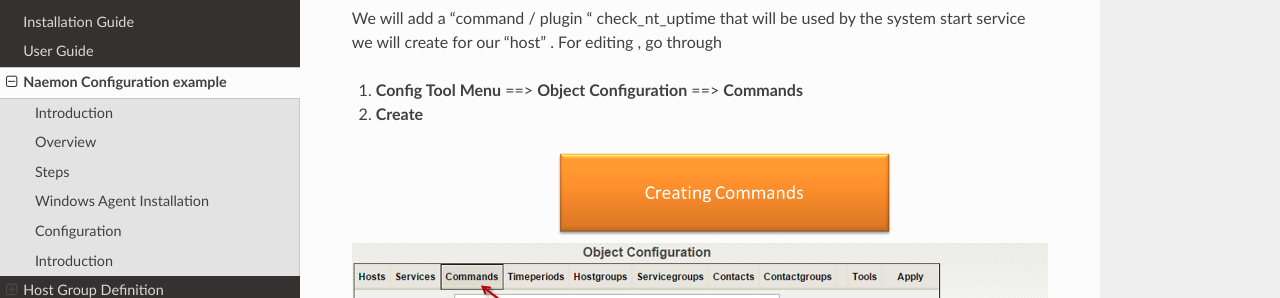
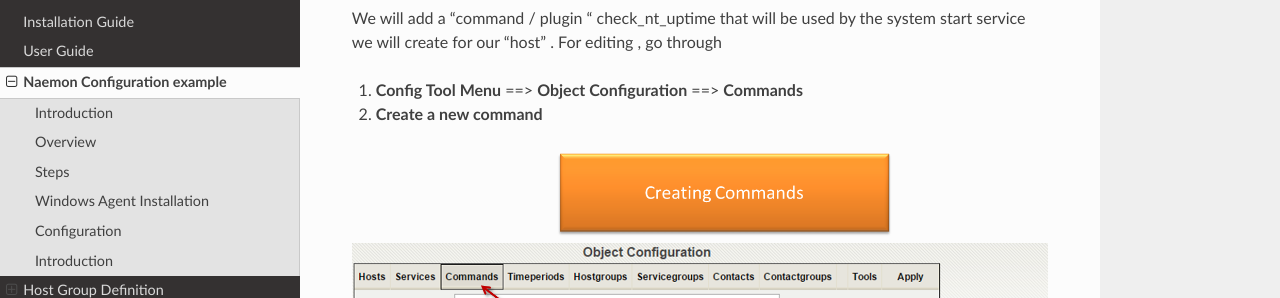
Before and after one commit to mgadi/naemonbox, a Sphinx documentation site: the page built from docs/source/04_Configuring_NaemonBox/index.rst, in a window 1280 px wide and 900 px high, scrolled down 4284 px. Shown: the part 153-451 px from the top of the window. Built offline with Sphinx 7.4.7 and the Read the Docs theme 2.0.0, drawn with Linux system fonts in a browser that asks for light colours; pages that are not in the unit, such as notebooks, are missing from menus.

Commit message:
Update index.rst

```diff
--- a/docs/source/04_Configuring_NaemonBox/index.rst
+++ b/docs/source/04_Configuring_NaemonBox/index.rst
@@ -124,7 +124,7 @@
 
 1. **Config Tool Menu** ==> **Object Configuration** ==> **Commands**
 
-2. **Create**
+2. **Create a new command**
 
 .. image:: /images/create-commands.png
 
```
